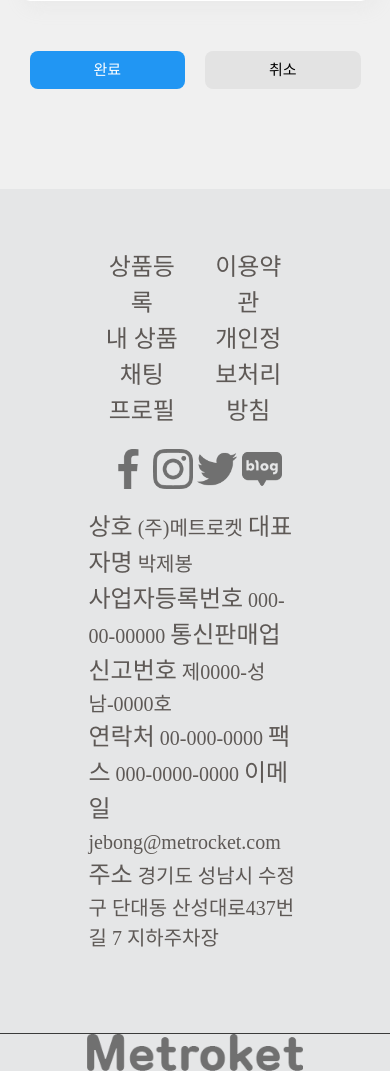
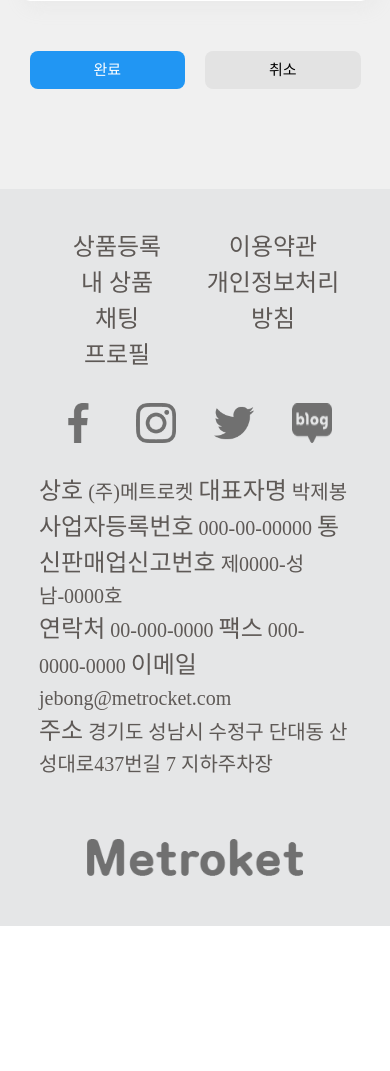
Before and after one commit to divdivcount/metro, a PHP site: page /addProduct.php in a window 390 px wide. Shown: the part 1965-3036 px from the top of the page. After the commit the page ends 2891 px from the top, so only its background shows below. Run offline with PHP 8.4, Linux system fonts and the light colour scheme; some libraries are stand-ins or nearby versions; some web fonts are replaced.

Commit message:
깃으로 푸터 커밋 박아버리깃

```diff
--- a/css/css_metrocket_footer.css
+++ b/css/css_metrocket_footer.css
@@ -36,23 +36,28 @@ html{font-size: 10px;}
   font-family: "NotoSansKR_b";
   color:#5e5956;
 }
-.item:nth-child(4) ul{
+.item:nth-child(4){
   display: flex;
+  justify-content: space-around;
 }
 .item:nth-child(4) li{
   padding: 0 1.5rem;
 }
 .imgbox_4 {
-  padding: 2.0rem;
-  padding-top: 2.0rem;
-  width: 40%;
+  margin-left:3.0rem;
+  padding: 3.0rem 0;
+  border-top: solid #3b3b3b 1px;
+  width: 51.5%;
 }
 a{text-decoration: none;}
 @media only screen and (max-width: 1024px) {
   #information_box{
-    margin: 4.0rem auto 2.0rem auto;
-    width: 70%;
+    margin: 0 auto;
+    padding: 0;
+    padding-top: 3.0rem;
+    width: 80%;
     grid-template-columns: 1fr 1fr;
+    grid-row-gap:1.0rem;
   }
   .item:nth-child(1){
     text-align: left;
@@ -76,8 +81,8 @@ a{text-decoration: none;}
   .imgbox_4{
     padding: 5.0rem 3.0rem;
     width: 100%;
-    border-top: solid #3b3b3b 1px;
+    border-top:none;
     text-align: center;
-    padding:0;
+    margin: 0;
   }
 }
```
